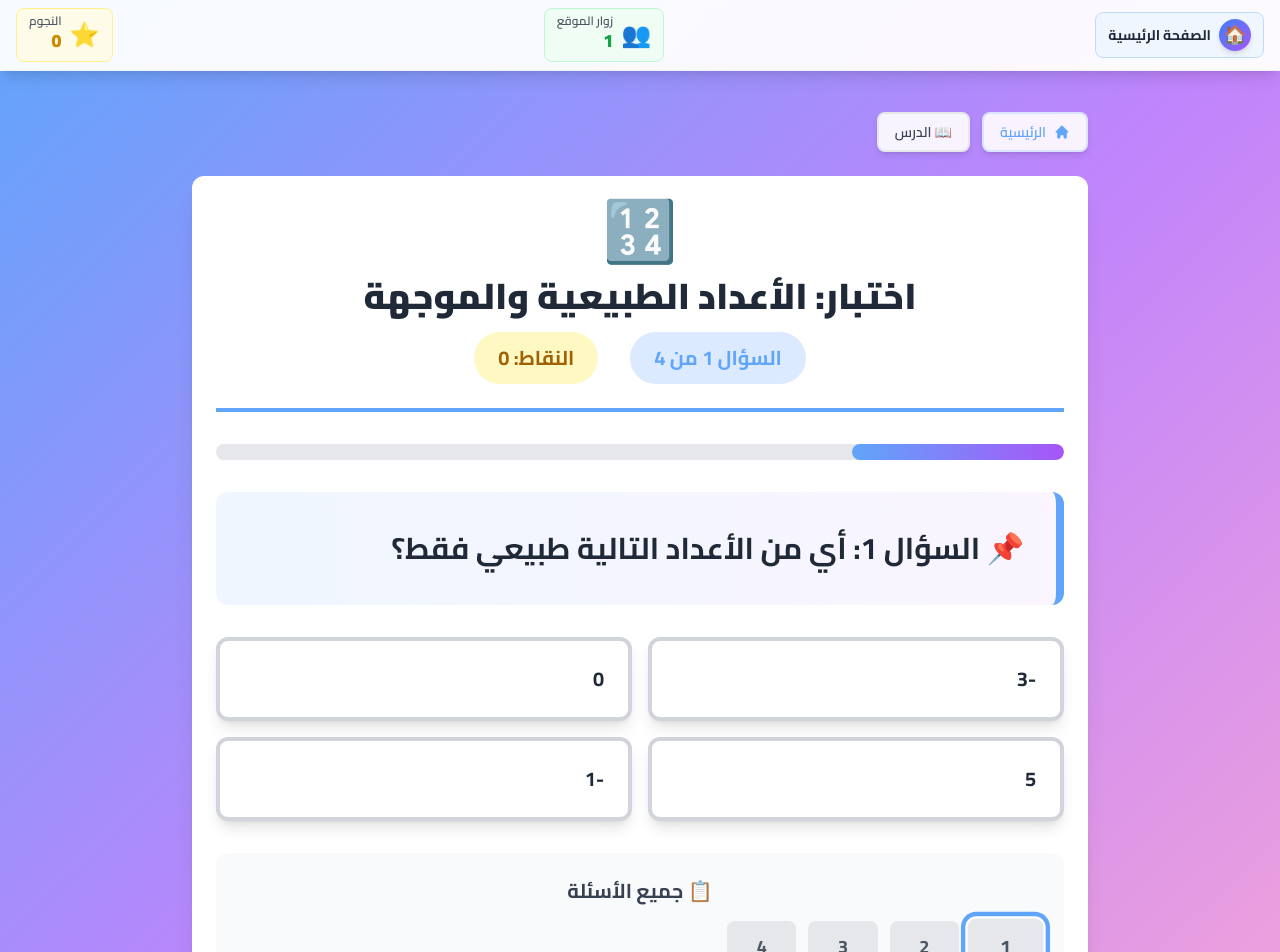
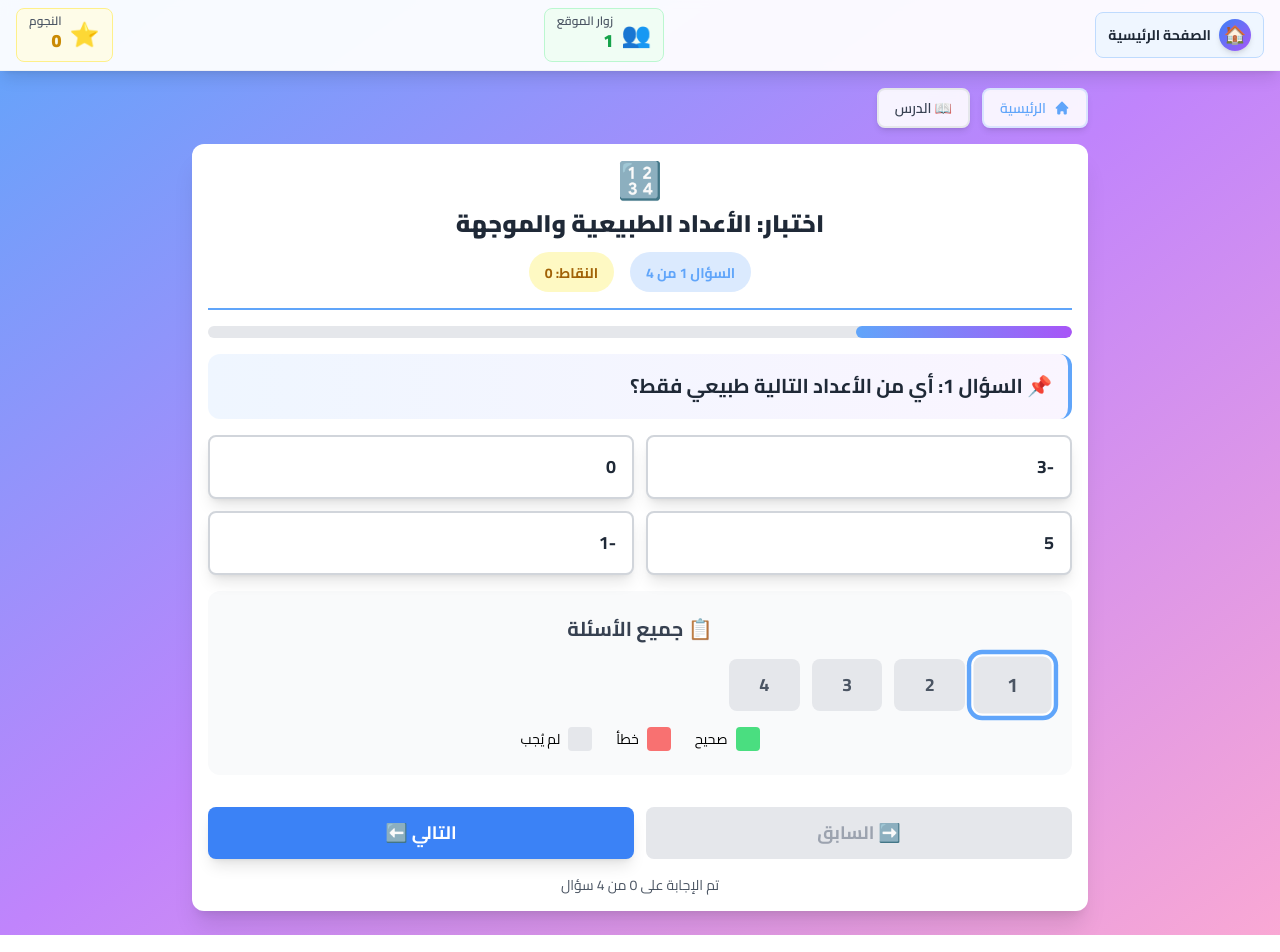
Before and after one commit to AmalShalabi/5th-arabic-math, a React (Vite) app: page /quiz/1 in a window 1280 px wide. Shown: the top 952 px of the page. Built offline with nearby package versions, Linux system fonts and the light colour scheme.

Commit message:
Make QuizPage and InteractivePage cards more compact - Reduce padding, font sizes, and spacing for better screen space usage

```diff
--- a/src/index.css
+++ b/src/index.css
@@ -49,7 +49,7 @@ html {
   }
 
   .card {
-    @apply bg-white rounded-xl shadow-xl p-6 transition-all duration-300;
+    @apply bg-white rounded-xl shadow-xl p-4 transition-all duration-300;
     transform: scale(1);
     transition: all 0.3s ease;
   }
--- a/src/pages/QuizPage.jsx
+++ b/src/pages/QuizPage.jsx
@@ -132,10 +132,10 @@ function QuizPage({ addStar }) {
   }
 
   return (
-    <div className="min-h-screen py-12 px-4">
+    <div className="min-h-screen py-6 px-4">
       <div className="max-w-4xl mx-auto">
         {/* Navigation Buttons */}
-        <div className="mb-6 flex gap-3 relative z-[100]">
+        <div className="mb-4 flex gap-3 relative z-[100]">
           <button
             onClick={() => navigate('/')}
             className="bg-white/90 backdrop-blur-sm text-primary font-semibold py-2 px-4 rounded-lg shadow-md hover:shadow-lg transition-all duration-300 flex items-center gap-2 text-sm border-2 border-primary/20 hover:border-primary/40"
@@ -156,19 +156,19 @@ function QuizPage({ addStar }) {
         {/* Quiz Card */}
         <div className="card animate-fadeIn">
           {/* Header */}
-          <div className="mb-8 text-center pb-6 border-b-4 border-primary">
-            <div className="text-6xl mb-4">{lesson.icon}</div>
-            <h1 className="text-4xl font-black text-gray-800 mb-2">
+          <div className="mb-4 text-center pb-4 border-b-2 border-primary">
+            <div className="text-4xl mb-2">{lesson.icon}</div>
+            <h1 className="text-2xl font-black text-gray-800 mb-2">
               اختبار: {lesson.title}
             </h1>
-            <div className="flex justify-center items-center gap-8 mt-4">
-              <div className="bg-blue-100 px-6 py-3 rounded-full">
-                <span className="text-xl font-bold text-primary">
+            <div className="flex justify-center items-center gap-4 mt-3">
+              <div className="bg-blue-100 px-4 py-2 rounded-full">
+                <span className="text-sm font-bold text-primary">
                   السؤال <span className="number-ltr">{currentQuestion + 1}</span> من <span className="number-ltr">{quiz.length}</span>
                 </span>
               </div>
-              <div className="bg-yellow-100 px-6 py-3 rounded-full">
-                <span className="text-xl font-bold text-yellow-700">
+              <div className="bg-yellow-100 px-4 py-2 rounded-full">
+                <span className="text-sm font-bold text-yellow-700">
                   النقاط: <span className="number-ltr">{score}</span>
                 </span>
               </div>
@@ -176,7 +176,7 @@ function QuizPage({ addStar }) {
           </div>
 
           {/* Progress Bar */}
-          <div className="mb-8 bg-gray-200 rounded-full h-4 overflow-hidden">
+          <div className="mb-4 bg-gray-200 rounded-full h-3 overflow-hidden">
             <div
               className="bg-gradient-to-r from-primary to-purple-500 h-full transition-all duration-500 rounded-full"
               style={{ width: `${((currentQuestion + 1) / quiz.length) * 100}%` }}
@@ -184,14 +184,14 @@ function QuizPage({ addStar }) {
           </div>
 
           {/* Question */}
-          <div className="mb-8 bg-gradient-to-r from-blue-50 to-purple-50 p-8 rounded-xl border-r-8 border-primary">
-            <h2 className="text-3xl font-bold text-gray-800 leading-relaxed">
+          <div className="mb-4 bg-gradient-to-r from-blue-50 to-purple-50 p-4 rounded-xl border-r-4 border-primary">
+            <h2 className="text-xl font-bold text-gray-800 leading-relaxed">
               {question.question}
             </h2>
           </div>
 
           {/* Options */}
-          <div className="grid grid-cols-1 md:grid-cols-2 gap-4 mb-8">
+          <div className="grid grid-cols-1 md:grid-cols-2 gap-3 mb-4">
             {question.options.map((option, index) => {
               let bgColor = 'bg-white hover:bg-gray-50'
               let borderColor = 'border-gray-300'
@@ -216,7 +216,7 @@ function QuizPage({ addStar }) {
                 <button
                   key={index}
                   onClick={() => handleAnswerClick(index)}
-                  className={`${bgColor} border-4 ${borderColor} rounded-xl p-6 text-right text-xl font-bold transition-all duration-300 shadow-lg relative z-10`}
+                  className={`${bgColor} border-2 ${borderColor} rounded-lg p-4 text-right text-lg font-bold transition-all duration-300 shadow-lg relative z-10`}
                   style={{ transform: 'scale(1)', transition: 'all 0.3s ease' }}
                   onMouseEnter={(e) => {
                     e.target.style.transform = 'scale(1.05)';
@@ -304,12 +304,12 @@ function QuizPage({ addStar }) {
           </div>
 
           {/* Navigation Buttons */}
-          <div className="flex justify-between items-center gap-4">
+          <div className="flex justify-between items-center gap-3">
             {/* Previous Button */}
             <button
               onClick={handlePrevious}
               disabled={currentQuestion === 0}
-              className={`flex-1 py-4 px-6 rounded-lg font-bold text-xl transition-all duration-300 relative z-10 ${
+              className={`flex-1 py-3 px-4 rounded-lg font-bold text-lg transition-all duration-300 relative z-10 ${
                 currentQuestion === 0
                   ? 'bg-gray-200 text-gray-400 cursor-not-allowed'
                   : 'bg-blue-500 text-white hover:bg-blue-600 shadow-lg'
@@ -322,7 +322,7 @@ function QuizPage({ addStar }) {
             {Object.keys(userAnswers).length === quiz.length && (
               <button
                 onClick={handleShowResults}
-                className="flex-1 bg-gradient-to-r from-green-500 to-emerald-500 text-white py-4 px-6 rounded-lg font-bold text-xl transition-all duration-300 transform hover:scale-105 shadow-lg"
+                className="flex-1 bg-gradient-to-r from-green-500 to-emerald-500 text-white py-3 px-4 rounded-lg font-bold text-lg transition-all duration-300 shadow-lg"
               >
                 🎊 عرض النتائج
               </button>
@@ -332,7 +332,7 @@ function QuizPage({ addStar }) {
             <button
               onClick={handleNext}
               disabled={currentQuestion === quiz.length - 1}
-              className={`flex-1 py-4 px-6 rounded-lg font-bold text-xl transition-all duration-300 relative z-10 ${
+              className={`flex-1 py-3 px-4 rounded-lg font-bold text-lg transition-all duration-300 relative z-10 ${
                 currentQuestion === quiz.length - 1
                   ? 'bg-gray-200 text-gray-400 cursor-not-allowed'
                   : 'bg-blue-500 text-white hover:bg-blue-600 shadow-lg'
@@ -343,7 +343,7 @@ function QuizPage({ addStar }) {
           </div>
 
           {/* Progress Info */}
-          <div className="mt-6 text-center text-lg text-gray-600">
+          <div className="mt-4 text-center text-sm text-gray-600">
             تم الإجابة على <span className="number-ltr">{Object.keys(userAnswers).length}</span> من <span className="number-ltr">{quiz.length}</span> سؤال
           </div>
         </div>
```
Also changed, not shown: src/pages/InteractivePage.jsx (+34 -34 lines).
